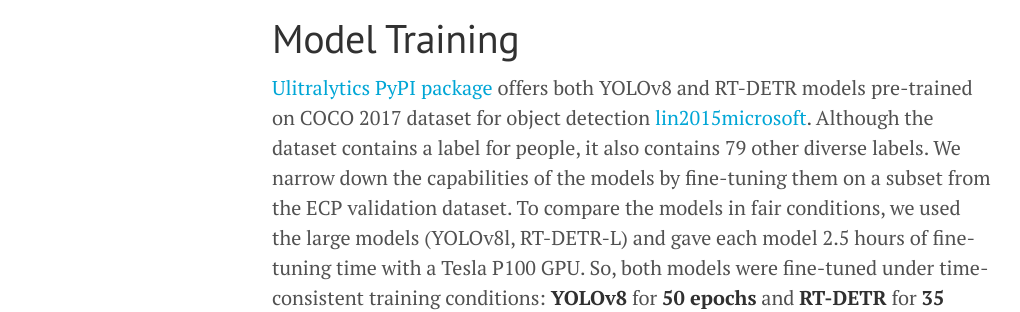
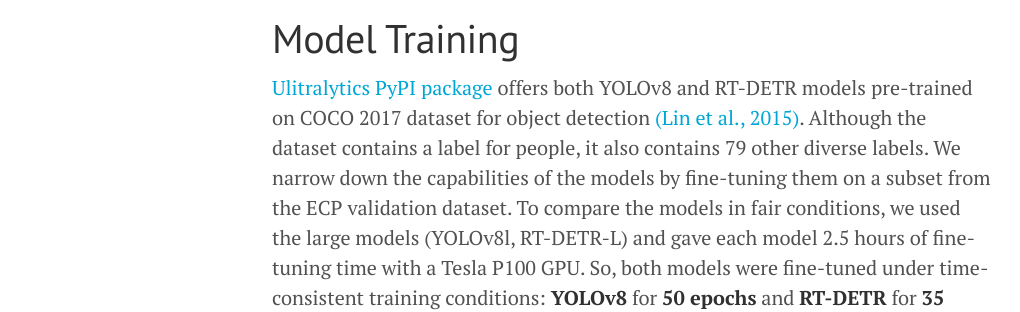
Before and after one commit to RedHoven/pedestrian-detection, a Jekyll site: the page built from lanyon/_posts/2025-03-06-blog.md, in a window 1280 px wide and 900 px high, scrolled down 3183 px. Shown: the part 156-468 px from the top of the window, without its empty margins (8-1028 px from the left). Built offline with Jekyll 4.4.1, drawn with Linux system fonts in a browser that asks for light colours; formulas are drawn with MathJax 3.

Commit message:
ficed cytation Lin et al., 2015

```diff
--- a/lanyon/_posts/2025-03-06-blog.md
+++ b/lanyon/_posts/2025-03-06-blog.md
@@ -64,7 +64,7 @@
 
 # Model Training
 
-[Ulitralytics PyPI package](https://pypi.org/project/ultralytics/) offers both YOLOv8 and RT-DETR models pre-trained on COCO 2017 dataset for object detection [lin2015microsoft](#ref-lin). Although the dataset contains a label for people, it also contains 79 other diverse labels. We narrow down the capabilities of the models by fine-tuning them on a subset from the ECP validation dataset. To compare the models in fair conditions, we used the large models (YOLOv8l, RT-DETR-L) and gave each model 2.5 hours of fine-tuning time with a Tesla P100 GPU. So, both models were fine-tuned under time-consistent training conditions: **YOLOv8** for **50 epochs** and **RT-DETR** for **35 epochs**.
+[Ulitralytics PyPI package](https://pypi.org/project/ultralytics/) offers both YOLOv8 and RT-DETR models pre-trained on COCO 2017 dataset for object detection [(Lin et al., 2015)](#ref-lin). Although the dataset contains a label for people, it also contains 79 other diverse labels. We narrow down the capabilities of the models by fine-tuning them on a subset from the ECP validation dataset. To compare the models in fair conditions, we used the large models (YOLOv8l, RT-DETR-L) and gave each model 2.5 hours of fine-tuning time with a Tesla P100 GPU. So, both models were fine-tuned under time-consistent training conditions: **YOLOv8** for **50 epochs** and **RT-DETR** for **35 epochs**.
 
 The images were resized to fit a 640x640 pixels square with a preserved aspect ratio to speed up the training. The rest of the image was dynamically padded with grey pixels to fill the square. The rest of the parameters were set to [default](https://docs.ultralytics.com/modes/train/#augmentation-settings-and-hyperparameters). A default data augmentation was applied, with the most notable being HSV color adjustments, mosaic composition, image erasing, and cropping.
 
```
